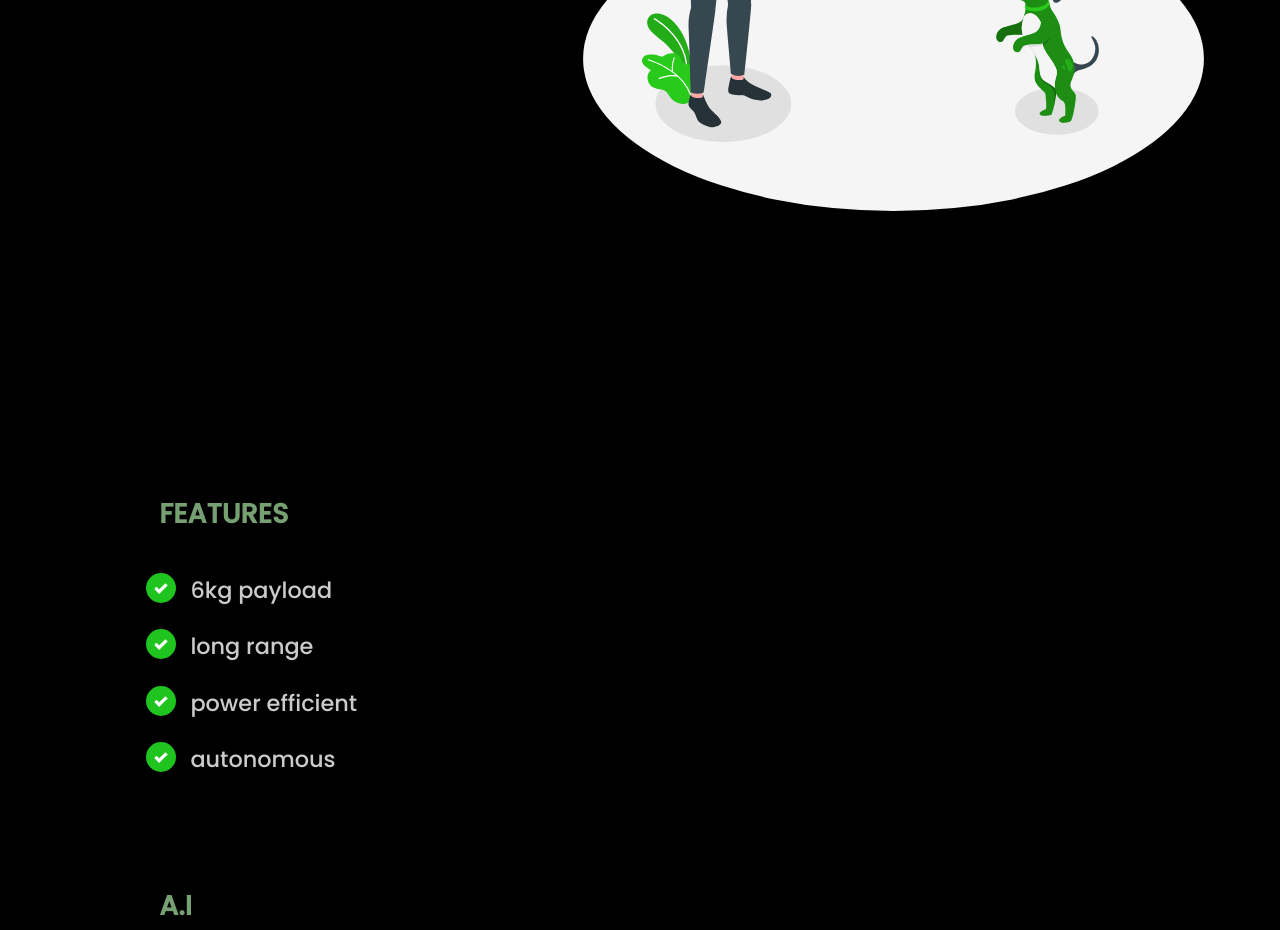
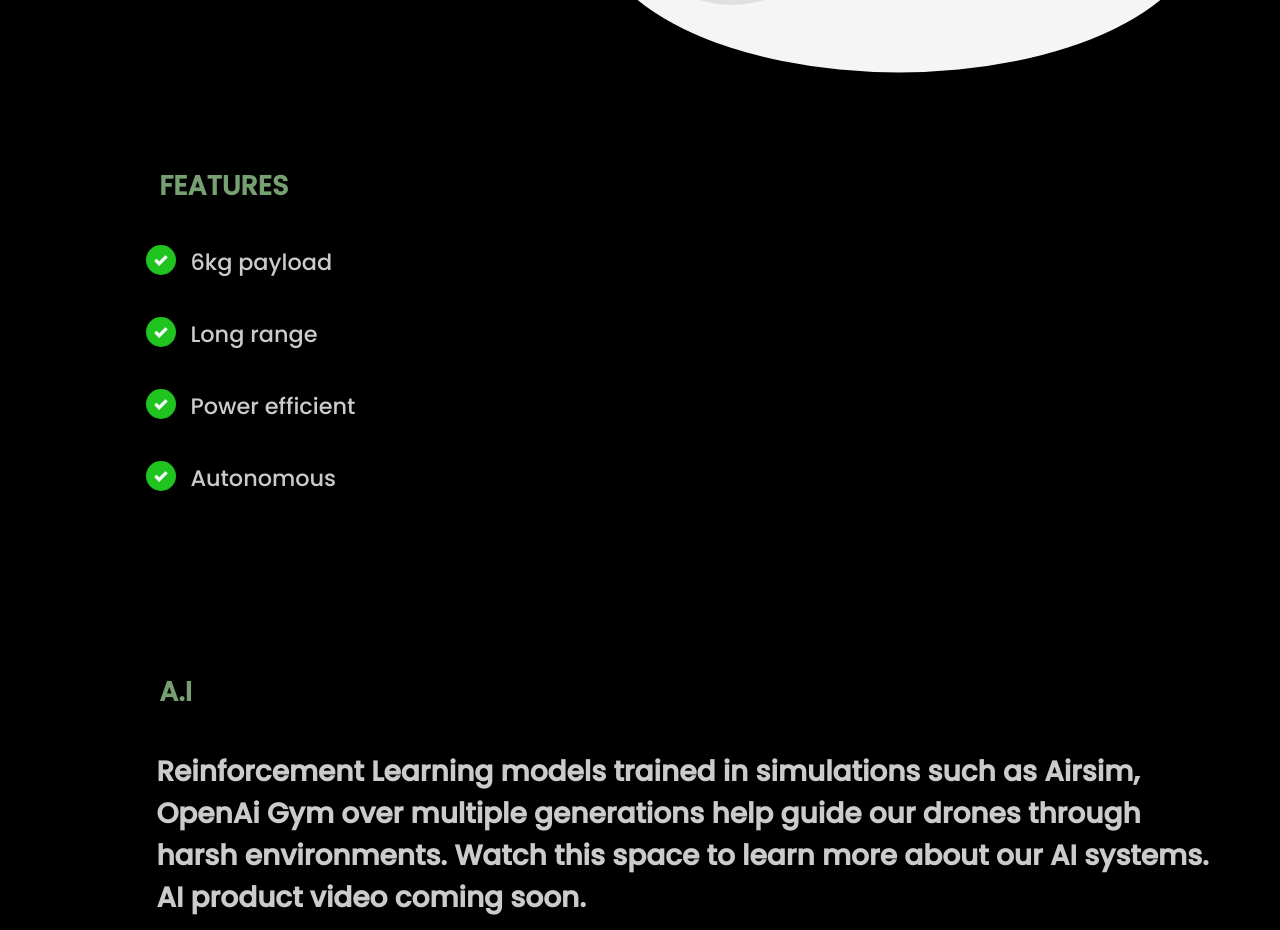
Before and after one commit to prithvi60/A.D.D-Mk-1, a plain HTML site: page index.html in a window 1280 px wide. Shown: the part 680-1610 px from the top of the page. Drawn offline with Linux system fonts and the light colour scheme.

Commit message:
styling changes

```diff
--- a/css/main.scss
+++ b/css/main.scss
@@ -53,7 +53,7 @@ ul{
 }
 
 section{
-    padding: 5em 2em;
+    padding: 5em 2em 0em 2em;
 
 }
 
@@ -78,7 +78,7 @@ section{
         background: #1de93c53;
         color: var(--primary-color);
         text-decoration: none;
-        padding: .6em 1.3em;
+        padding: .6em 1.3em ;
         font-size: 1.4em;
         border-radius: 5em;
         font-weight: bold;
@@ -98,6 +98,7 @@ section{
 
 .hero-img{
     width: 100%;
+    height: auto;
     margin-top: 3em;
 }
 
@@ -107,7 +108,7 @@ section.features-section{
     h1{
         margin-left:0em;
         margin-bottom: 1.4em;
-        margin-top: 4em;
+        margin-top: 0em;
     color: rgba(189, 253, 180, 0.633);
     font-size: 1.7em;
 
@@ -115,23 +116,24 @@ section.features-section{
     }
     h2{
         color:rgba(255, 255, 255, 0.796);
-
+        margin-bottom: 5em;
         font-size: 1.3em;
     }
 
 }
 
 ul.features-list{
-    margin-bottom: 5em;
+    margin-bottom: 10em;
     padding-left: .1em;
     display:grid;
     grid-template-columns: repeat(auto-fit,minmax(19rem,1fr));
 
 
 li{
-    font-size: 1.1em;
-    margin-bottom: 1em;
+    font-size: 1.5em;
+    margin-top: 1em;
     margin-left:2em;
+    padding-bottom: .7em;
     position: relative;
     z-index: -5;
 
@@ -139,8 +141,8 @@ li{
         content:'';
         left: -2em;
         position: absolute;
-        width: 20px;
-        height: 20px;
+        width: 36px;
+        height: 36px;
         background-image: url("../images/bullet.svg");
         background-size: contain;
         margin-right: .5em;
@@ -327,7 +329,7 @@ grid-template-columns: 180px auto;
     }
 
     section{
-        padding: 10em 4em;
+        padding: 2em 4em;
     }
     .hero .container{
         display: flex;
@@ -348,15 +350,16 @@ grid-template-columns: 180px auto;
     }
 
 .hero-img{
-    width: 56%;
+    width: 55%;
+    height: auto;
     margin-right:0em ;
 }
-.hero-cta{
-    display: flex;
-}
-.primary-cta{
-    margin-right: 1em;
-}
+// .hero-cta{
+//     display: flex;
+// }
+// .primary-cta{
+//     margin-right: 1em;
+// }
 ul.features-list{
     display: block;
     margin-left: 5em;
@@ -373,7 +376,7 @@ ul.features-list{
 
 .features-section{
     position: relative;
-    margin-top: -11em;
+    margin-top: 0em;
 
 }
 section.features-section{h1
--- a/index.html
+++ b/index.html
@@ -52,9 +52,9 @@
             <h1>FEATURES</h1></a>
             <ul class="features-list">
                 <li>6kg payload</li>
-                <li>long range</li>
-                <li>power efficient</li>
-                <li>autonomous</li>
+                <li>Long range</li>
+                <li>Power efficient</li>
+                <li>Autonomous</li>
             </ul>
           <a id="ai">
               <div class="container">
```
Also changed, not shown: css/main.css, 1 other file.
